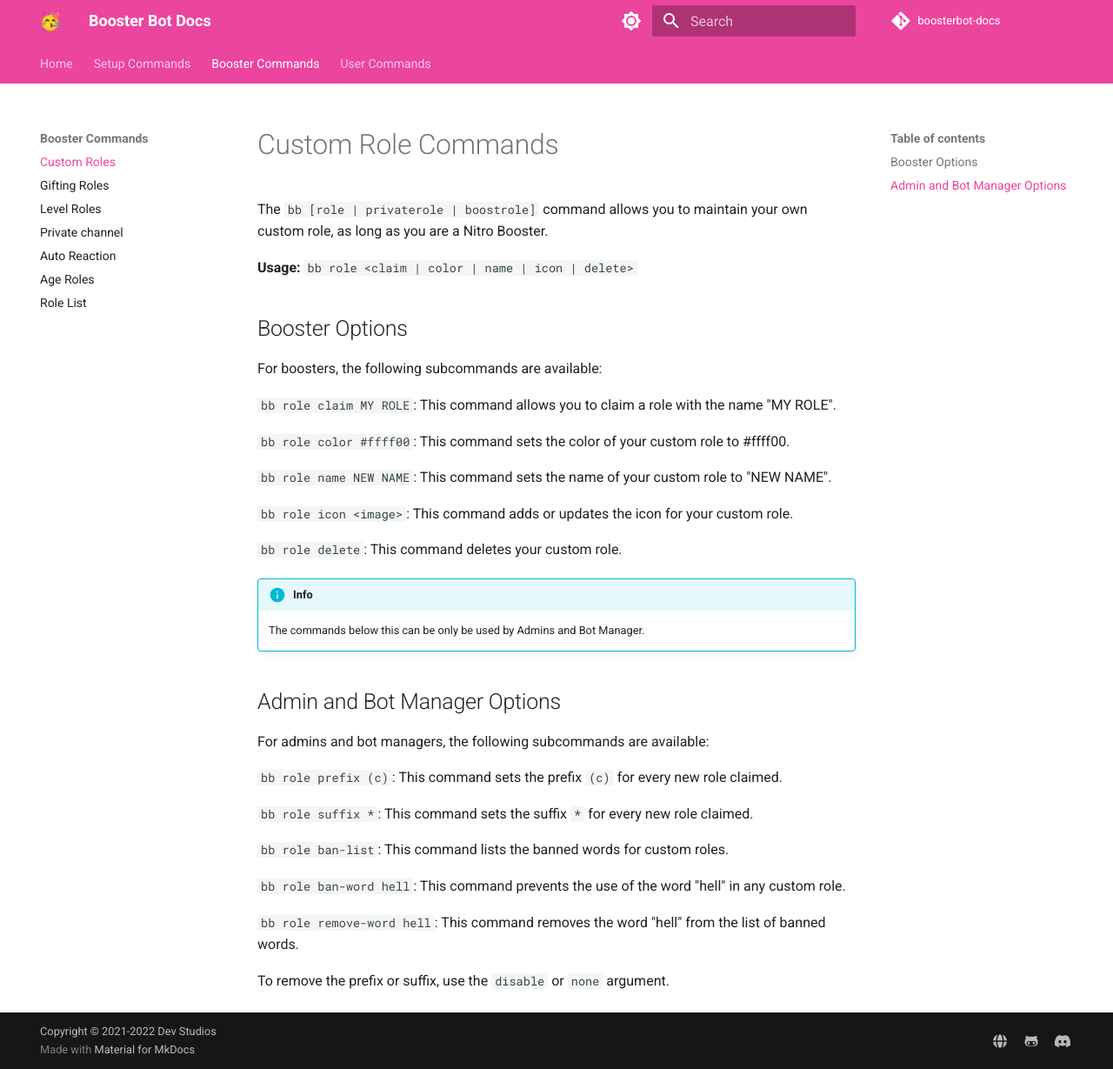
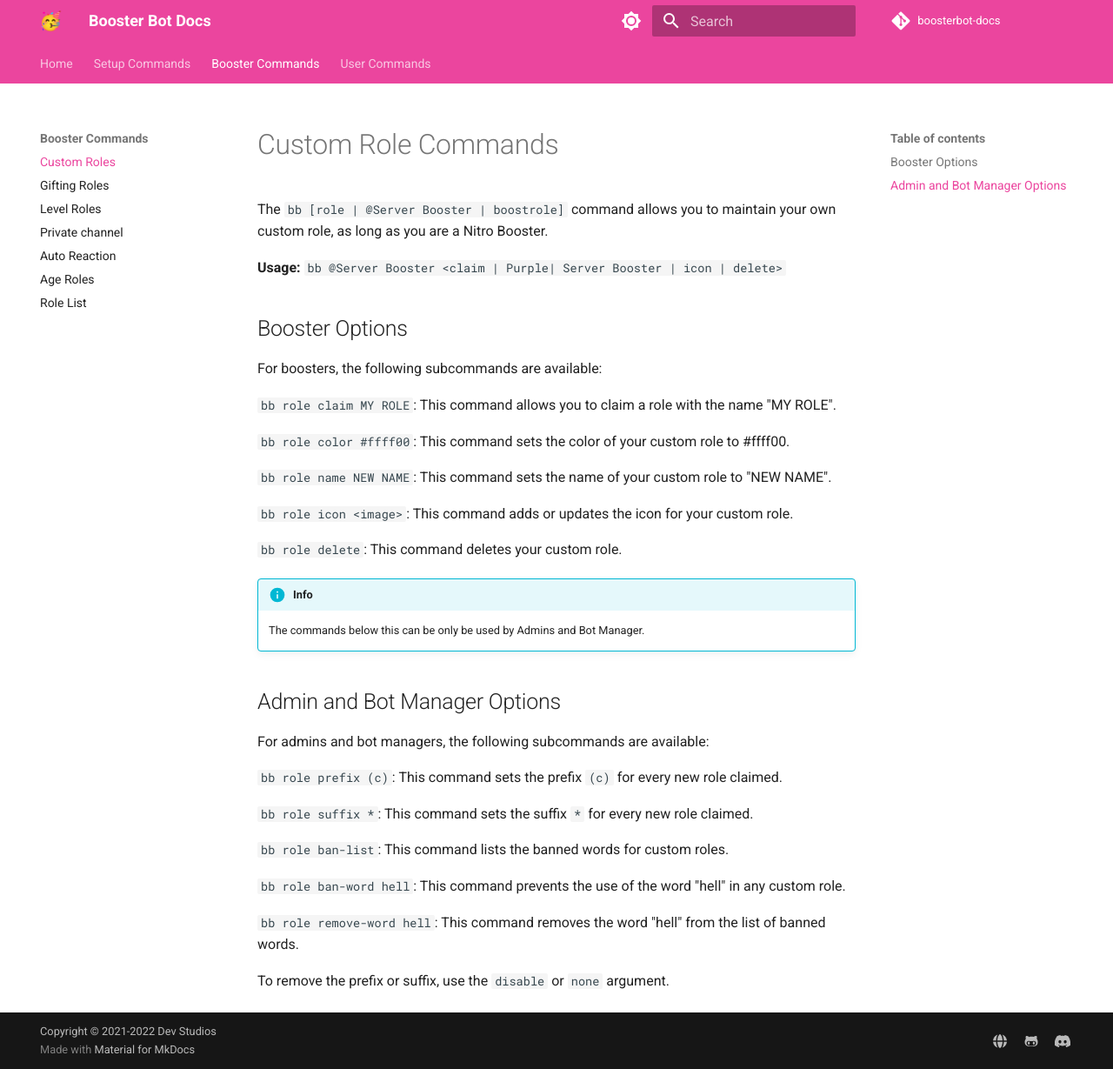
Before and after one commit to Booster-Bot-Discord/mkdocs-boosterbot, an MkDocs documentation site: the page built from docs/commands/boosters/role.md, in a window 1280 px wide and 1229 px high. Shown: the whole window at 87% size. Built offline with MkDocs 1.6.1 and Material for MkDocs 9.7.7, drawn with Linux system fonts in a browser that asks for light colours; comment, search, counter and statistics services are not loaded.

Commit message:
Update role.md

```diff
--- a/docs/commands/boosters/role.md
+++ b/docs/commands/boosters/role.md
@@ -1,8 +1,8 @@
 # Custom Role Commands
 
-The `bb [role | privaterole | boostrole]` command allows you to maintain your own custom role, as long as you are a Nitro Booster.
+The `bb [role | @Server Booster | boostrole]` command allows you to maintain your own custom role, as long as you are a Nitro Booster.
 
-**Usage:** `bb role <claim | color | name | icon | delete>`
+**Usage:** `bb @Server Booster <claim | Purple| Server Booster | icon | delete>`
 
 ## Booster Options
 
```
